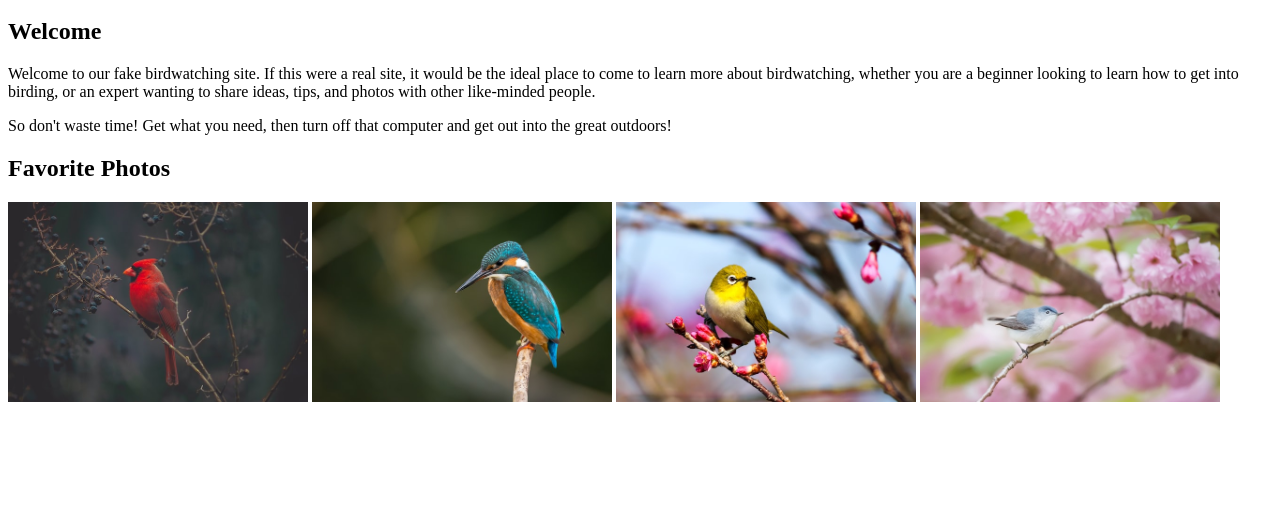
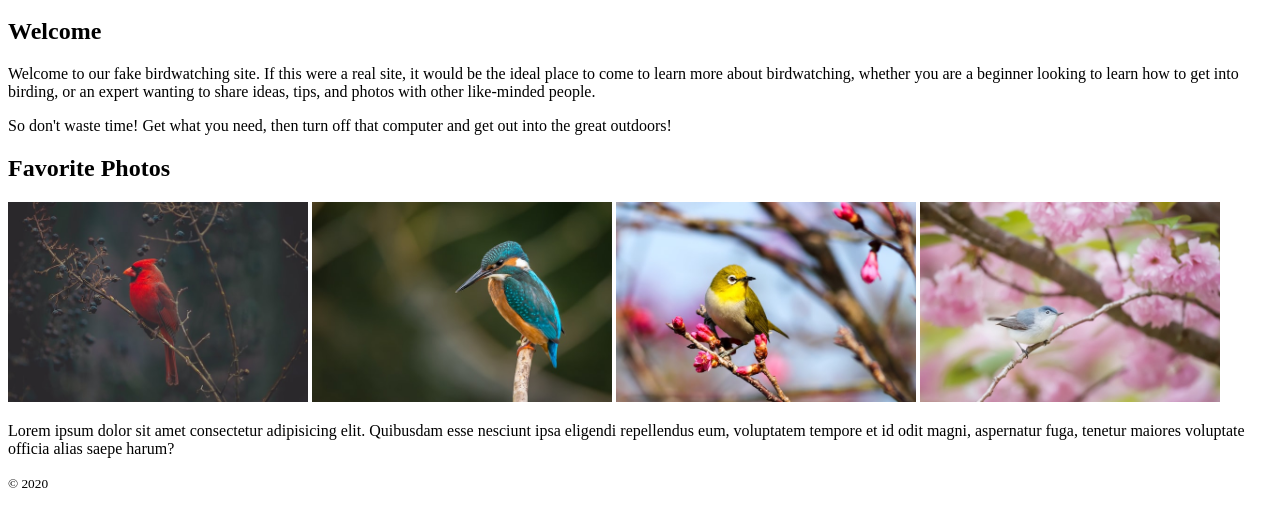
Before and after one commit to KelliLil/BirdWatching, a plain HTML site: page index.html in a window 1280 px wide. Shown: the part 183-710 px from the top of the page. Drawn offline with Linux system fonts and the light colour scheme.

Commit message:
Final product for HTML

```diff
--- a/index.html
+++ b/index.html
@@ -36,5 +36,12 @@
             <img src="./images/bird4.jpg" alt="Colorful bird on a branch" width="300" height="200"/>
         </section>
     </main>
+    <footer>
+        <p>Lorem ipsum dolor sit amet consectetur adipisicing elit. Quibusdam esse nesciunt ipsa eligendi repellendus eum, voluptatem tempore et id odit magni, aspernatur fuga, tenetur maiores voluptate officia alias saepe harum?
+ </p>
+ <small>
+    &copy; 2020 <a href="https://www.fakebird.com" target/a>
+ </small>
+    </footer>
 </body>
 </html>
```
Also changed, not shown: 1 other file.
